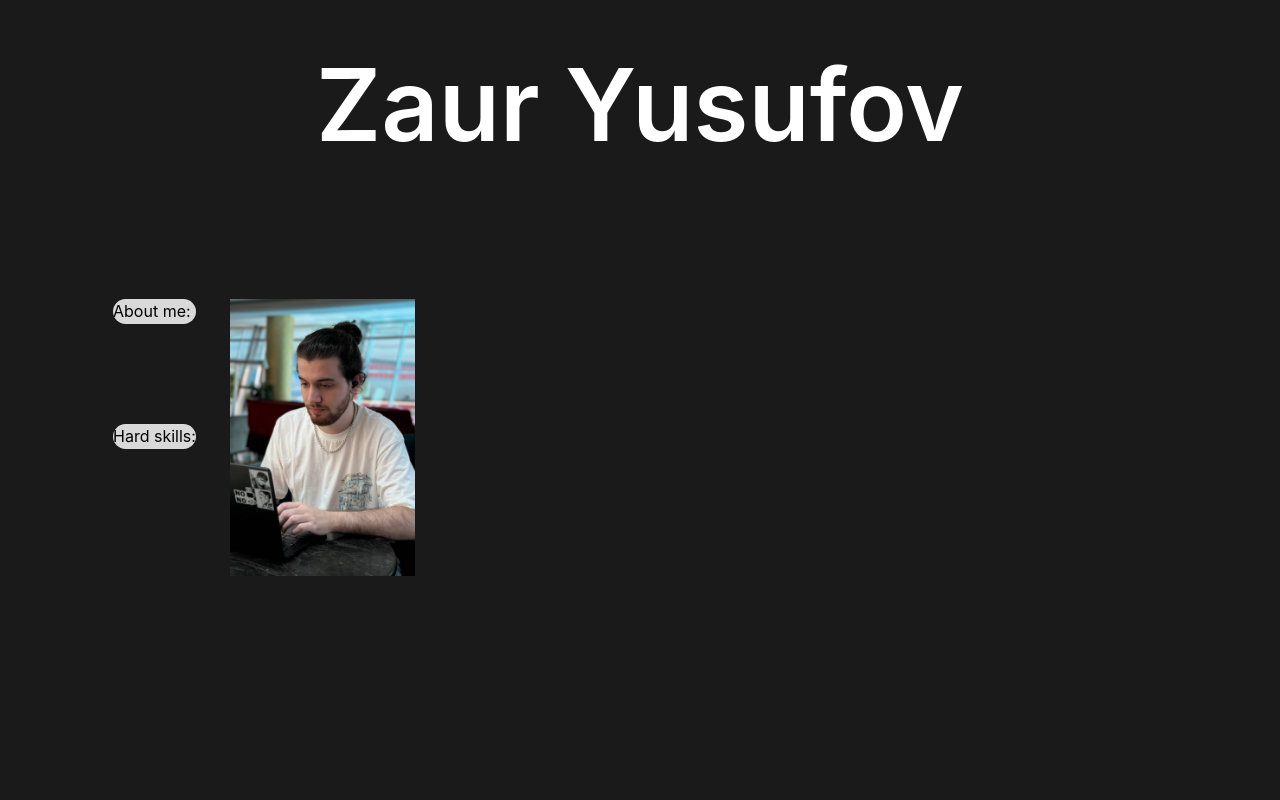
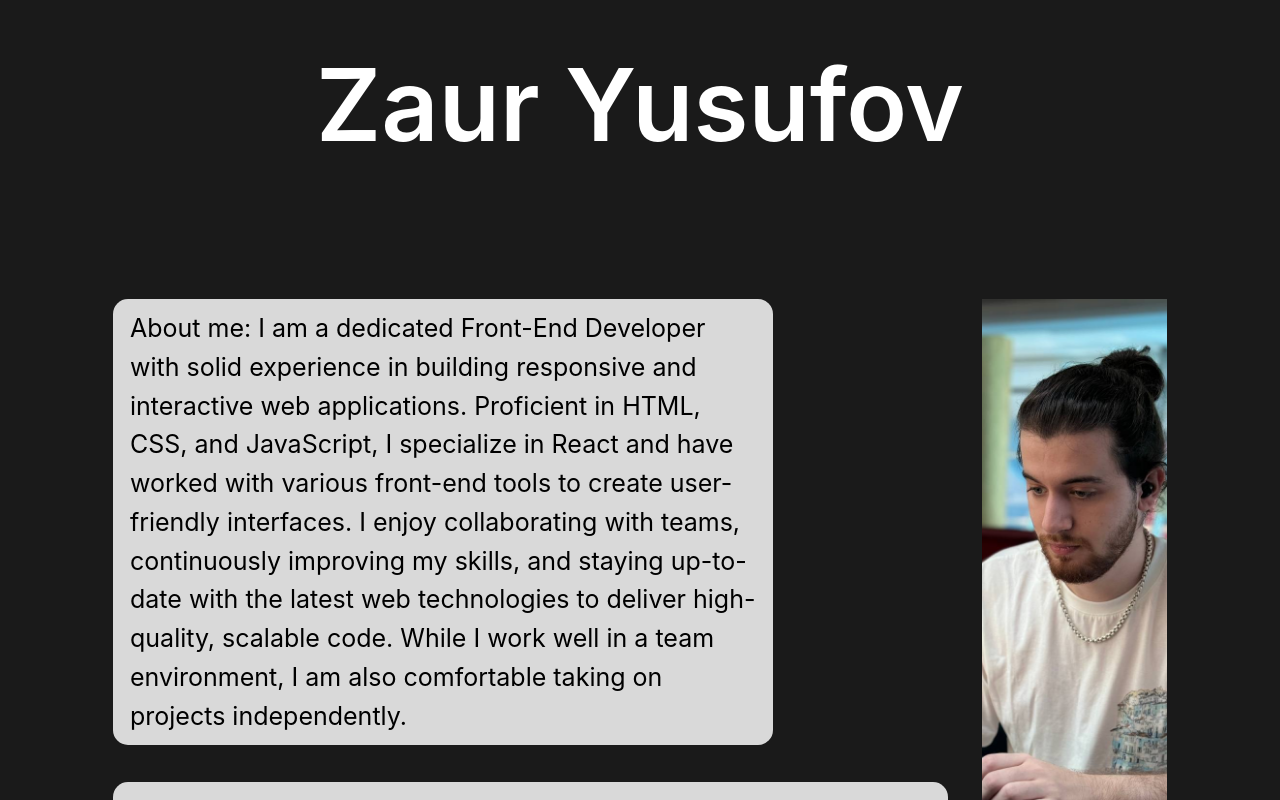
Before and after one commit to ZYusufov1/business-card, a React (Vite) app: page /#/ in a window 1280 px wide. Shown: the top 800 px of the page. Built offline with nearby package versions, Linux system fonts and the light colour scheme.

Commit message:
made AboutMe component

```diff
--- a/src/components/aboutMe/AboutMe.module.css
+++ b/src/components/aboutMe/AboutMe.module.css
@@ -1,18 +1,9 @@
 .block {
-    width: 100%;
     background-color: #1a1a1a;
-    padding: 27px 73px 48px;
-}
-
-.firstLastName {
-    font-size: 100px;
-    color: white;
 }
 
 .mainPhoto {
     object-fit: cover;
-    width: 185px;
-    height: 277px;
 }
 
 .aboutMe {
@@ -24,7 +15,3 @@
     background-color: #D9D9D9;
     border-radius: 15px;
 }
-
-.textBlock {
-
-}
--- a/src/components/aboutMe/AboutMe.tsx
+++ b/src/components/aboutMe/AboutMe.tsx
@@ -3,23 +3,30 @@ import styles from './AboutMe.module.css'
 
 const AboutMe = () => {
     const name = 'Zaur Yusufov'
+    const hardSkills = 'HTML5, CSS3, SASS/SCSS, Flexbox, Grid, JavaScript (ES6+), React, Redux, Webpack, npm, Vite, ' +
+        'Git, GitHub, Figma, REST API, Fetch, Axios, TypeScript'
+    const aboutMe = 'I am a dedicated Front-End Developer with solid experience in building responsive and interactive ' +
+        'web applications. Proficient in HTML, CSS, and JavaScript, I specialize in React and have worked with various ' +
+        'front-end tools to create user-friendly interfaces. I enjoy collaborating with teams, continuously improving ' +
+        'my skills, and staying up-to-date with the latest web technologies to deliver high-quality, scalable code. ' +
+        'While I work well in a team environment, I am also comfortable taking on projects independently.'
 
     return (
         <Stack className={styles.block} w="100%" pt={27} pl={73} pr={73} pb={48} gap={77}>
-            <Text fw={600} fz={100} color="white" ta="center">{name}</Text>
+            <Text fw={600} fz={100} color="white" ta="center" m={0}>{name}</Text>
 
             <Flex gap={34} p={40}>
-                <Stack h={1000}  gap={100}>
-                    <Group className={styles.aboutMe}>
-                        <Text>About me:</Text>
+                <Stack gap={37}>
+                    <Group className={styles.aboutMe} mih={153} w="79%" align="start">
+                        <Text fz={25} p="10px 17px" w="100%">About me: {aboutMe}</Text>
                     </Group>
 
-                    <Group className={styles.hardSkills}>
-                        <Text>Hard skills:</Text>
+                    <Group className={styles.hardSkills} mih={87} w="100%" align="start">
+                        <Text fz={25} p="10px 17px">Hard skills: {hardSkills}</Text>
                     </Group>
                 </Stack>
 
-                <Image w={185} h={277} src="/business-card/assets/mainPhoto.jpg" className={styles.mainPhoto}/>
+                <Image w={185} h="auto" src="/business-card/assets/mainPhoto.jpg" className={styles.mainPhoto} ml="auto"/>
             </Flex>
         </Stack>
     )
```
